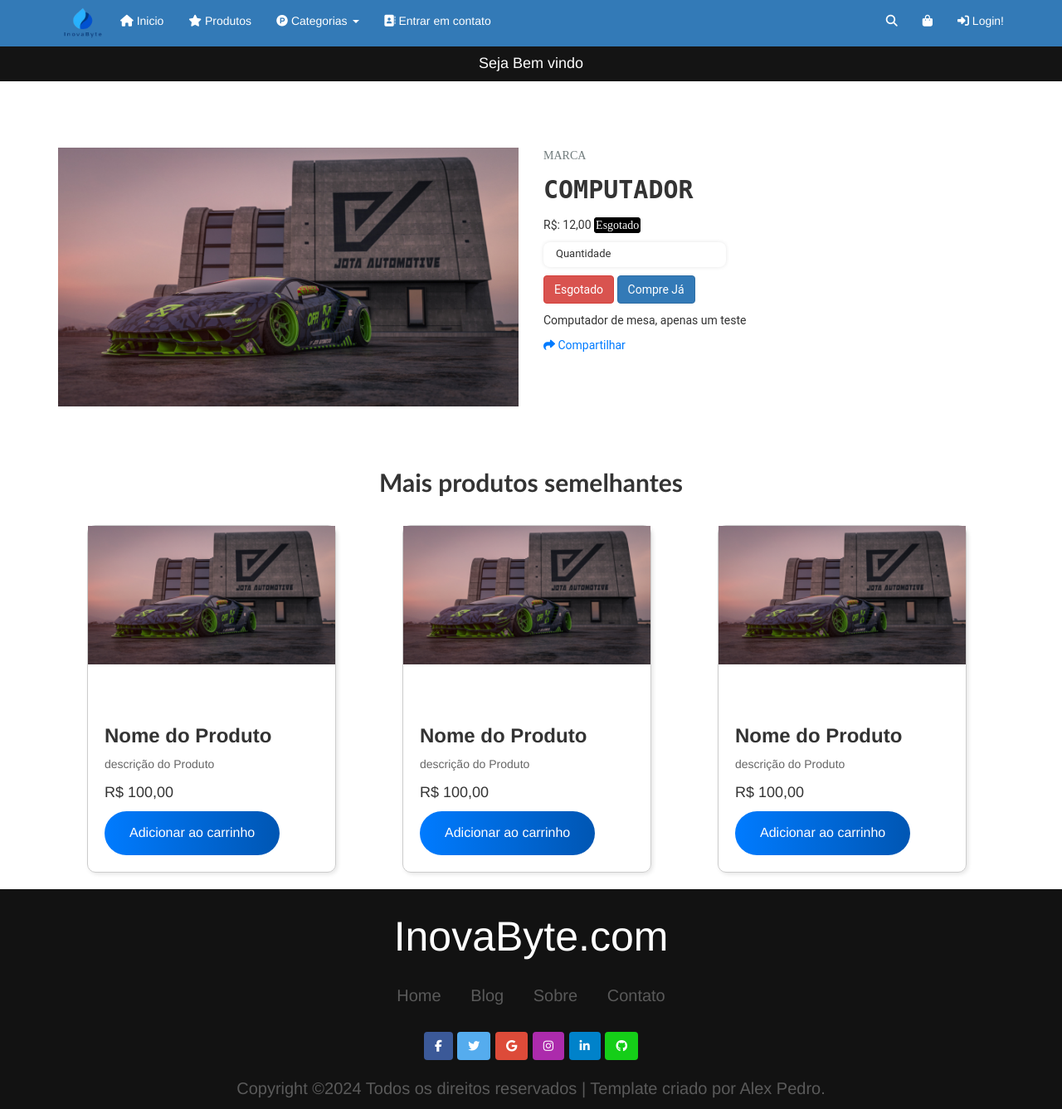
After one commit to AlexPedro105/eCommerce, a PHP site: page /template/informacoesProdutos.php in a window 1280 px wide. The commit adds this page. Shown: the whole page at 83% size. Run offline with PHP 8.4, Linux system fonts and the light colour scheme; some libraries are stand-ins or nearby versions.

Commit message:
Tela de Informação de Produto
Esse commit vem como objetivo de implementação a tela de produto, além de adicionar links ao clicar nos card dos produtos.
Tem temos o desenvolvimento do javascript na parte de listagem de quantidade, que posteriormente quando for desenvolver o backend será trabalhado melhor.
Mas, por hora o dropdown vem para ajudar na seleção de quantidade disponivel ou acima de 6 produtos.

```diff
--- a/css/estilo.css
+++ b/css/estilo.css
@@ -24,6 +24,8 @@
 .navbar-nav > li > a:focus {
     background-color: transparent !important;
 }
+
+/*TELA 404*/
 .img404{
     display: flex;
     align-items: center;
--- a/css/estiloSite.css
+++ b/css/estiloSite.css
@@ -165,6 +165,15 @@ header {
     background-color: #0056b3;
 }
 
+.cardLink{
+    text-decoration: none;
+    color: inherit;
+}
+.cardLink:hover{
+    text-decoration: none;
+    color: inherit;
+}
+
 /*Seção de produtos FIM*/
 
 /*Seção Footer INICIO*/
@@ -291,6 +300,107 @@ a.rodapeLink {
 }
 
 /*PRODUTOS FILTROS - TELA DE PRODUTOS FIM*/
+
+/*informações de Produtos - TELA DE PRODUTOS INICIO */
+
+.contentsInfoProdutos{
+    padding: 7rem 0;
+    font-family:"Roboto",sans-serif;
+    margin-top: 1rem;
+}
+.maisProdutos{
+    font-family: "Gill Sans", sans-serif;
+    font-weight: bold;
+    font-size: 30px;
+}
+.marcaProdutos{
+    font-family: serif;
+    color: #707b7c;
+   /* padding-bottom: 3px; */
+}
+.nomeProduto{
+    font-family: monospace;
+    font-size: 30px;
+    font-weight: bold;
+}
+
+.custoProduto{
+    font-family: serif;
+    background-color: black;
+    color: white;
+    border: 2px solid black;
+    border-radius: 4px;
+}
+
+.select-menu{
+    width: 220px;
+    margin-bottom: 10px;
+}
+.select-menu .select-btn{
+    display: flex;
+    height: 20px;
+    background: #fff;
+    padding: 15px;
+    font-size: 13px;
+    font-weight: 400;
+    border-radius: 8px;
+    align-items: center;
+    cursor: pointer;
+    justify-content: space-between;
+    box-shadow: 0 0 5px rgba(0,0,0,0.1);
+}
+.select-btn i{
+    font-size: 13px;
+    transition: 0.3s;
+}
+.select-menu.active .select-btn i{
+    transform: rotate(-180deg);
+}
+.select-menu .options{
+    position: relative;
+    padding: 14px;
+    margin-top: 7px;
+    border-radius: 8px;
+    background: #fff;
+    box-shadow: 0 0 3px rgba(0,0,0,0.1);
+    display: none;
+}
+.select-menu.active .options{
+    display: block;
+}
+.options .option{
+    display: flex;
+    height: 33px;
+    cursor: pointer;
+    padding: 0 10px;
+    border-radius: 8px;
+    align-items: center;
+    background: #fff;
+}
+.options .option:hover{
+    background: #F2F2F2;
+}
+.option .option-text{
+    font-size: 13px;
+    color: #333;
+}
+.qtdProduto{
+    margin-top: 13px;
+}
+.descricaoProduto{
+    margin-top: 10px;
+}
+.compartilharLinkProduto {
+    cursor: pointer;
+    color: #007bff;
+}
+.compartilharLinkProduto:hover{
+    text-decoration: none;
+    color: inherit;
+}
+
+/*informações de Produtos - TELA DE PRODUTOS FIM */
+
 
 /*TELA DE CONTATOS INICIO*/
 .formContato{
--- a/js/index.js
+++ b/js/index.js
@@ -4,3 +4,71 @@ const searchBar = document.querySelector('.search-bar');
 searchIcon.addEventListener('click', () => {
     searchBar.classList.toggle('show');
 });
+//Dropdow informações da tela de produtos produtos
+const optionMenu = document.querySelector(".select-menu"),
+       selectBtn = optionMenu.querySelector(".select-btn"),
+       options = optionMenu.querySelectorAll(".option"),
+       sBtn_text = optionMenu.querySelector(".sBtn-text"),
+       quantityInput = document.querySelector('.quantity-input'),
+       optionsList = document.querySelector('.options');
+       selectBtnText = document.querySelector('.sBtn-text');
+
+selectBtn.addEventListener("click", () => optionMenu.classList.toggle("active"));
+    selectBtn.addEventListener('click', () => {
+        optionsList.style.display = optionsList.style.display == 'block' ? 'none' : 'block';
+    });
+
+options.forEach(option =>{
+    option.addEventListener("click", ()=>{
+        let selectedOption = option.querySelector(".option-text").innerText;
+        sBtn_text.innerText = selectedOption;
+        optionMenu.classList.remove("active");
+        if(selectedOption == 'Mais de 6 unidades'){
+            optionsList.style.display = 'none';
+            quantityInput.style.display = 'block';
+            quantityInput.focus();
+        } else{
+            if(option.textContent == 1){
+                selectBtnText.textContent = option.textContent + " unidade";
+            } else{
+                selectBtnText.textContent = option.textContent + " unidades";
+            }
+            optionsList.style.display = 'none';
+            quantityInput.style.display = 'none';
+        }
+    });
+});
+    document.addEventListener('click', (event) => {
+        if (!selectBtn.contains(event.target) && !optionsList.contains(event.target) && !quantityInput.contains(event.target)) {
+            optionsList.style.display = 'none';
+            if (quantityInput.value === '') {
+                quantityInput.style.display = 'none';
+            }
+        }
+    });
+quantityInput.addEventListener('blur', () => {
+    if (quantityInput.value !== '') {
+        if(quantityInput.value == 1){
+            selectBtnText.textContent = quantityInput.value + " unidade";
+        } else{
+            selectBtnText.textContent = quantityInput.value + " unidades";
+        }
+    } else {
+        quantityInput.style.display = 'none';
+    }
+});
+//Função para compartilhamento de links
+//Precisa verificar uma forma de ajustar esse link
+     document.querySelector('.compartilharLinkProduto').addEventListener('click', function(event) {
+        event.preventDefault(); // Previne o comportamento padrão do link
+
+        // Copiar o link da página atual
+        const url = window.location.href;
+        navigator.clipboard.writeText(url)
+            .then(() => {
+                alert('Link copiado para a área de transferência!');
+            })
+            .catch(err => {
+                console.error('Erro ao copiar o link: ', err);
+            });
+    });
--- /dev/null
+++ b/template/informacoesProdutos.php
@@ -0,0 +1,112 @@
+<?php include "../includes/header.php"; ?>
+	<div class="container contentsInfoProdutos">
+		<div class="row">
+			<div class="col-md-6">
+				<img class="img-thumbnail" src="../img/javier-oquendo-centenario-off-1.jpeg">
+			</div>
+			<div class="col-md-6">
+				<p class="marcaProdutos">MARCA</p><!--(nome da marca - table produtos)-->
+				<p class="nomeProduto">COMPUTADOR</p>
+				<p>R$: <span>12,00</span> <span class="custoProduto">Esgotado</span></p><!--(preco do produto - table produto)-->
+				 <div class="select-menu">
+        			<div class="select-btn">
+            			<span class="sBtn-text">Quantidade <!--(estoque do produto - table produto )--></span>
+        			</div>
+			        <ul class="options">
+            			<li class="option">
+                			<span class="option-text" value="1">1</span>
+            			</li>
+            			<li class="option">
+                			<span class="option-text" value="2">2</span>
+            			</li>
+            			<li class="option">
+                			<span class="option-text">3</span>
+            			</li>
+            			<li class="option">
+                			<span class="option-text">4</span>
+            			</li>
+            			<li class="option">
+                			<span class="option-text">5</span>
+            			</li>
+            			<li class="option">
+                			<span class="option-text">6</span>
+            			</li>
+            			<li class="option">
+                			<span class="option-text" value="more">Mais de 6 unidades</span>
+            			</li>
+        			</ul>
+        			    <input type="number" class="quantity-input form-control qtdProduto" style="display: none;" placeholder="Digite a quantidade">
+    			</div>
+                <button class="btn btn-danger">Esgotado</button>
+                <button class="btn btn-primary">Compre Já</button>
+                <p class="descricaoProduto"><!--(descricao do produto - table produto) -->Computador de mesa, apenas um teste</p>
+                <a class="compartilharLinkProduto"> <i class="fa-solid fa-share"></i> Compartilhar </a>
+			</div>
+		</div>
+	</div>
+
+	<div class="container">
+		<div class="row">
+			<div class="col-md-12">
+				<p class="text-center maisProdutos"> Mais produtos semelhantes </p>
+			</div>
+		</div>
+		<section class="cardProd">
+        	<div class="d-flex row">
+            	<div class="card-group">
+                	<div class="col-md-4">
+                    	<a href="informacoesProdutos.php" class="cardLink">
+                    	<div class="card cardProduto">
+                        	<div class="imagem">
+                            	<img src="../img/javier-oquendo-centenario-off-1.jpeg" class="card-img-top" alt="Nome do Produto" />
+                        	</div>
+                        	<div class="card-body informacoes">
+                            	<h3 class="nome">Nome do Produto</h3>
+                            	<p class="descricao">descrição do Produto</p>
+                            	<p class="preco">R$ 100,00</p>
+                            	<button class="botaoCarrinho">
+                                	Adicionar ao carrinho
+                            	</button>
+                        	</div>
+                    	</div>
+                		</a>
+                	</div>
+                	<div class="col-md-4">
+                    	<a href="informacoesProdutos.php" class="cardLink">
+                    	<div class="card cardProduto">
+                        	<div class="imagem">
+                            	<img src="../img/javier-oquendo-centenario-off-1.jpeg" class="card-img-top" alt="Nome do Produto" />
+                        	</div>
+	                        <div class="card-body informacoes">
+	                            <h3 class="nome">Nome do Produto</h3>
+	                            <p class="descricao">descrição do Produto</p>
+	                            <p class="preco">R$ 100,00</p>
+	                            <button class="botaoCarrinho">
+	                                Adicionar ao carrinho
+	                            </button>
+	                        </div>
+                    	</div>
+                		</a>
+                	</div>
+               		<div class="col-md-4">
+                    	<a href="informacoesProdutos.php" class="cardLink">
+                    	<div class="card cardProduto">
+                        	<div class="imagem">
+                            	<img src="../img/javier-oquendo-centenario-off-1.jpeg" class="card-img-top" alt="Nome do Produto" />
+                        	</div>
+	                        <div class="card-body informacoes">
+	                            <h3 class="nome">Nome do Produto</h3>
+	                            <p class="descricao">descrição do Produto</p>
+	                            <p class="preco">R$ 100,00</p>
+	                            <button class="botaoCarrinho">
+	                                Adicionar ao carrinho
+	                            </button>
+	                        </div>
+	                    </div>
+                		</a>
+                	</div>
+            	</div>
+        	</div>
+    	</section>
+	</div>
+<?php include "../includes/footer.php"; ?>
```
Also changed, not shown: css/criarConta.css (+5 -2 lines), template/index.php (+8 -0 lines), template/produtos.php (+12 -0 lines), img/Captura de tela 2024-09-21 234759.png (added).
